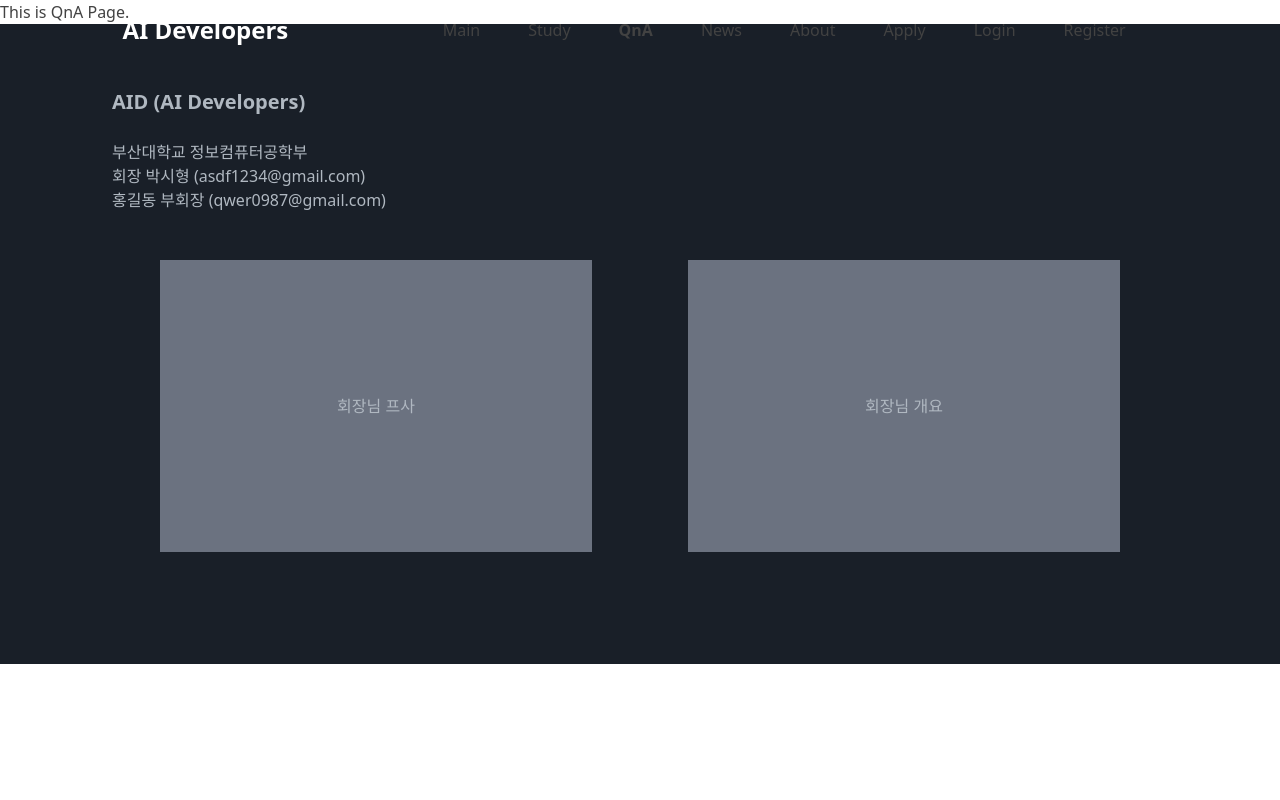
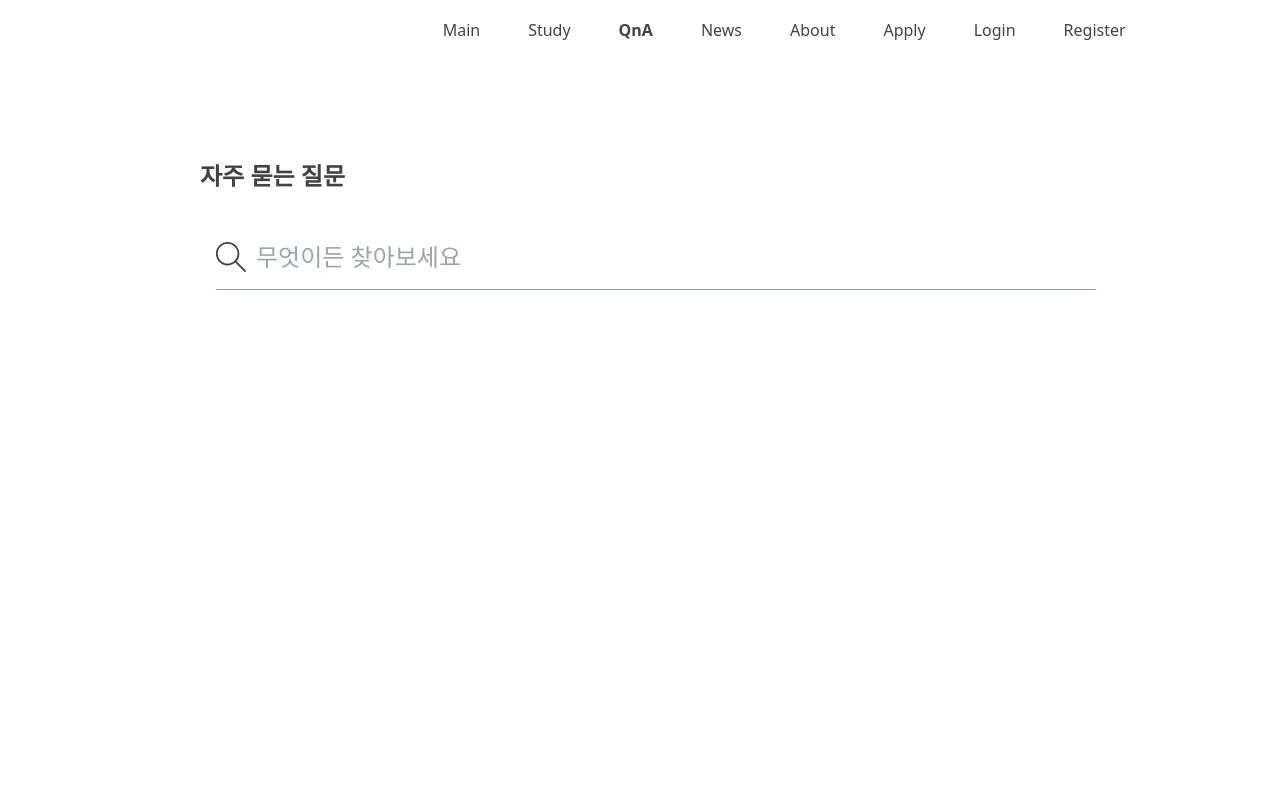
Before and after one commit to PNU-AID/AID-WEB-client-v2, a React (Vite) app: page /homepage/qna in a window 1280 px wide. Shown: the top 800 px of the page. Built offline with nearby package versions, Linux system fonts and the light colour scheme.

Commit message:
Design: qna페이지 헤더 디자인

```diff
--- a/src/components/mainpage/MainFirstComponent.tsx
+++ b/src/components/mainpage/MainFirstComponent.tsx
@@ -3,20 +3,10 @@ import { colors } from '../common/Color';
 
 function MainFirstComponent() {
   return (
-    <section className="flex items-center justify-center w-full h-screen text-4xl font-bold text-center text-white bg-primary">
-      문제는
-      <br />
-      <br />
-      <br />
-      지적인 기계가 어떤 감정을 가질 수 있느냐가 아니라
-      <br />
-      <br />
-      <br />
-      기계가 아무런 감정 없이 지능을 가질 수 있느냐 하는 것이다.
-      <br />
-      <br />
-      <br />
-      -Marvin Minsky-
+    <section className="flex items-center justify-center w-full h-screen text-4xl font-bold leading-[100px] text-center text-white bg-primary">
+      문제는 지적인 기계가 어떤 감정을 가질 수 있느냐가 아니라
+      <br /> 기계가 아무런 감정 없이 지능을 가질 수 있느냐 하는 것이다.
+      <br /> -Marvin Minsky-
       <div className="absolute animate-bounce bottom-10">
         <MdKeyboardDoubleArrowDown color={colors.secondary} size={50} />
       </div>
--- a/src/pages/QnaPage.tsx
+++ b/src/pages/QnaPage.tsx
@@ -1,5 +1,26 @@
+import { SlMagnifier } from 'react-icons/sl';
+
 function QnaPage() {
-  return <section>This is QnA Page.</section>;
+  return (
+    <div className="w-full min-h-screen px-[200px] py-[120px]">
+      <div className="flex flex-col gap-8">
+        <h1 className="mt-10 text-2xl font-bold">자주 묻는 질문</h1>
+        <div className="relative w-full m-4 border-b border-gray-400 h-fit">
+          <SlMagnifier
+            className="absolute top-0 left-0 m-auto bottom-4"
+            color="gra"
+            size={30}
+          />
+
+          <input
+            className="w-full h-full ml-10 text-2xl focus:outline-none text-[#4e5968] pb-4"
+            placeholder="무엇이든 찾아보세요"
+            type="text"
+          />
+        </div>
+      </div>
+    </div>
+  );
 }
 
 export default QnaPage;
```
